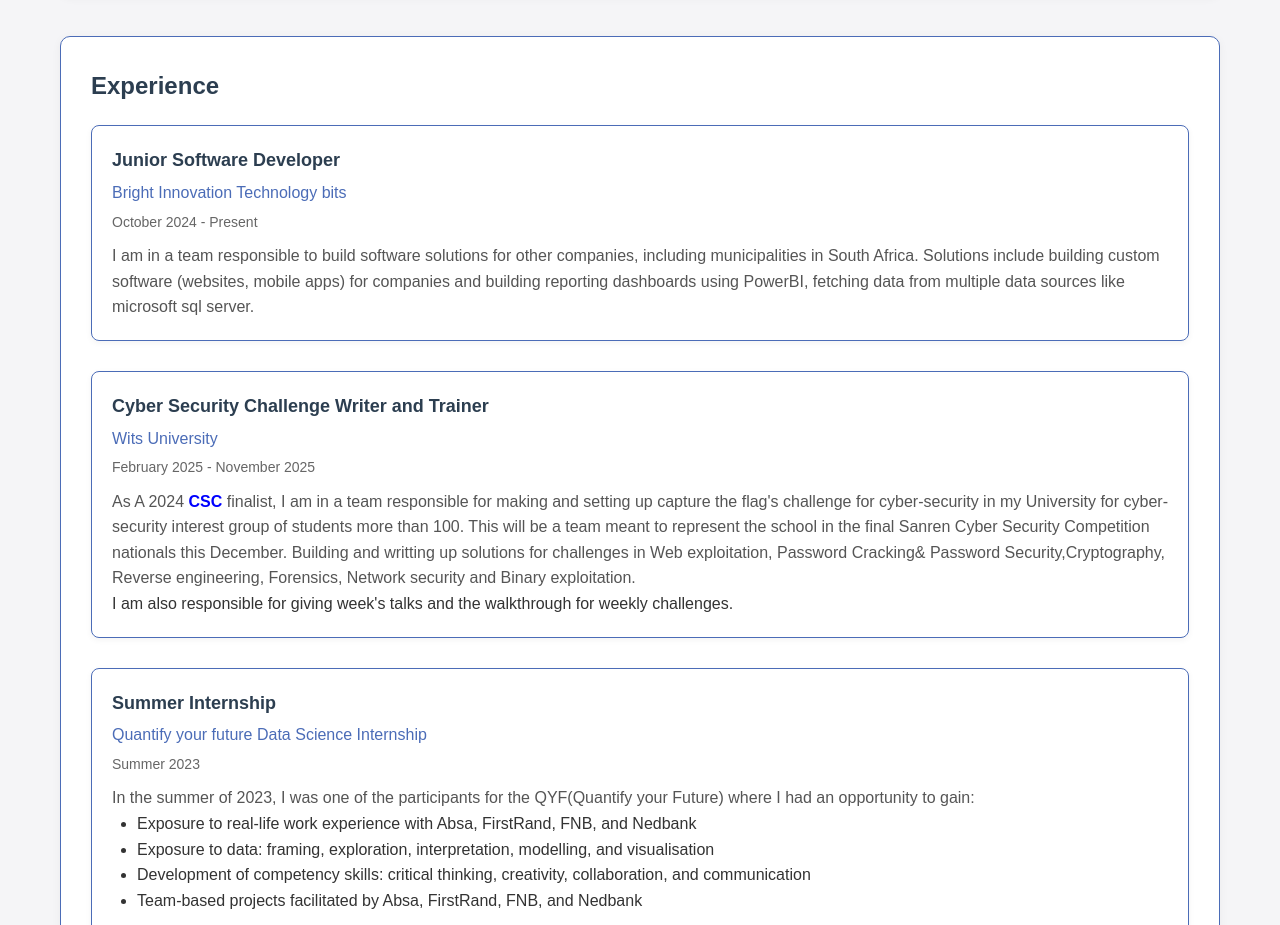
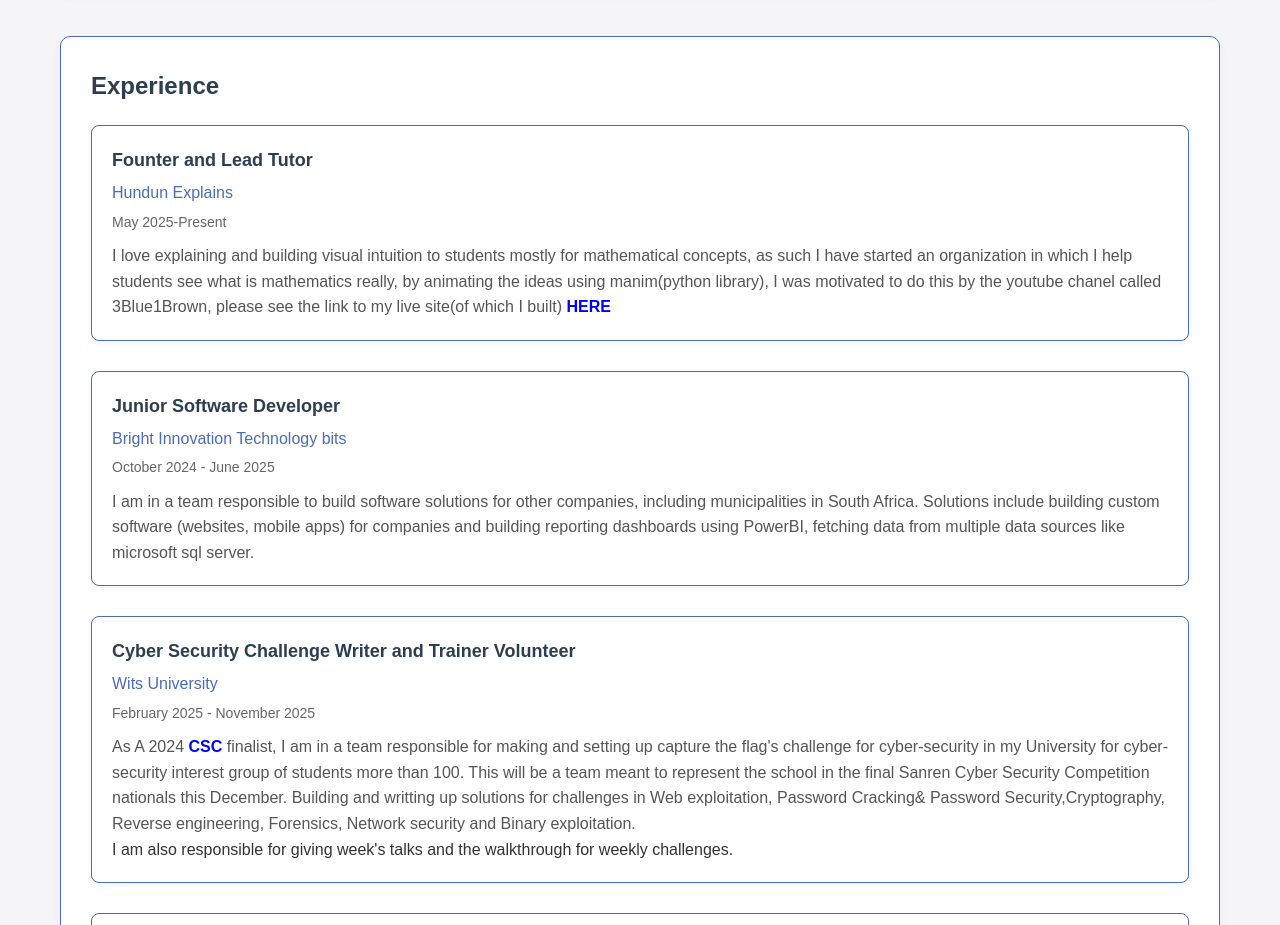
Before and after one commit to SphamandlaFa/SphamandlaFA.github.io, a plain HTML site: page index.html in a window 1280 px wide. Shown: the part 2000-2925 px from the top of the page. Drawn offline with Linux system fonts and the light colour scheme.

Commit message:
Update index.html

```diff
--- a/index.html
+++ b/index.html
@@ -175,16 +175,23 @@
 
             <div class="section">
                 <h2 class="section-title">Experience</h2>
+                  <div class="experience-item">
+                    <h3 class="experience-title">Founter and Lead Tutor</h3>
+                    <p class="experience-company">Hundun Explains</p>
+                    <p class="experience-period">May 2025-Present</p>
+                    <p class="experience-description">I love explaining and building visual intuition to students mostly for mathematical concepts, as such I have started an organization in which I help students see what is mathematics really, by animating the ideas using manim(python library), I was motivated to do this by the youtube chanel called 3Blue1Brown, please see the link to my live site(of which I built) <a href="https://hundun.vercel.app/" style="color: blue; font-weight: bold;">HERE</a></p>
+                </div>
 
                 <div class="experience-item">
                     <h3 class="experience-title">Junior Software Developer</h3>
                     <p class="experience-company">Bright Innovation Technology bits</p>
-                    <p class="experience-period">October 2024 - Present</p>
+                    <p class="experience-period">October 2024 - June 2025</p>
                     <p class="experience-description">I am in a team responsible to build software solutions for other companies, including municipalities in South Africa. Solutions include building custom software (websites, mobile apps) for companies and building reporting dashboards using PowerBI, fetching data from multiple data sources like microsoft sql server.</p>
                 </div>
 
+
                 <div class="experience-item">
-                    <h3 class="experience-title">Cyber Security Challenge Writer and Trainer</h3>
+                    <h3 class="experience-title">Cyber Security Challenge Writer and Trainer Volunteer</h3>
                     <p class="experience-company">Wits University</p>
                     <p class="experience-period">February 2025 - November 2025</p>
                     <p class="experience-description">As A 2024 <a href="https://www.csc.ac.za/" style="color: blue; font-weight: bold;">CSC</a>
```
